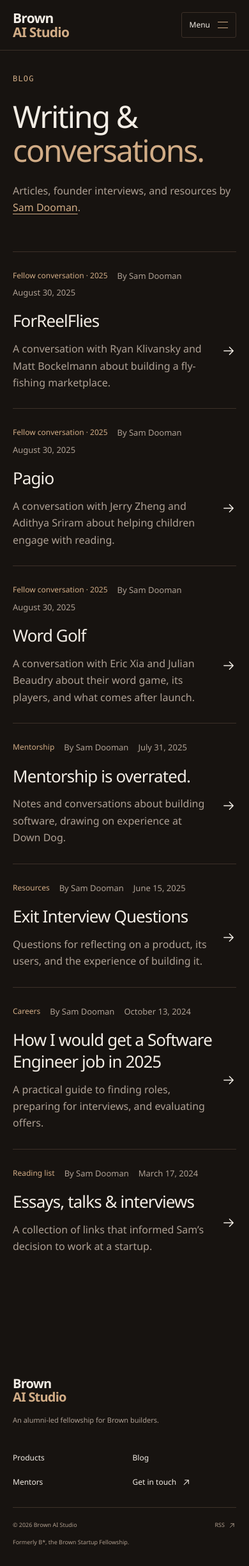
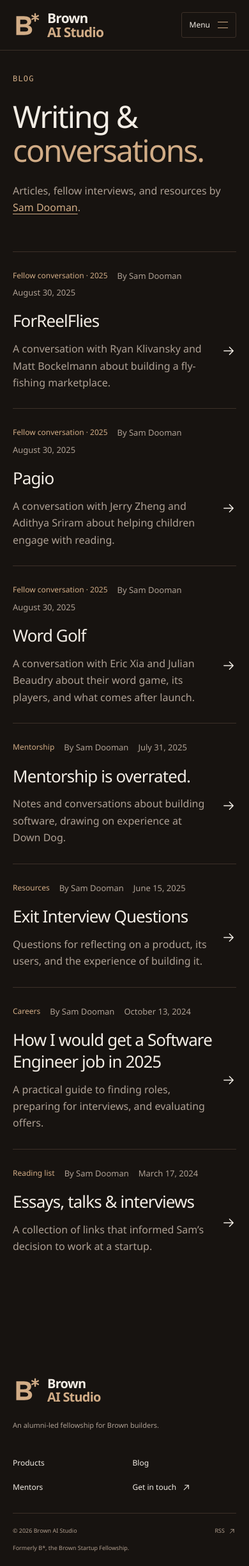
Before and after one commit to b-star-fellowship/b-star-fellowship.github.io, a Jekyll site: the page built from blog.html, in a window 390 px wide. Shown: the whole page at 64% size. Built offline with Jekyll 4.4.1, drawn with Linux system fonts in a browser that asks for light colours.

```diff
--- a/_data/products.json
+++ b/_data/products.json
@@ -123,6 +123,7 @@
     "headline": "Players, parents, and coaches in one place.",
     "summary": "Find coaches, schedule sessions, and keep everyone up to date in one place.",
     "website": "https://kadi.coach/",
+    "story_url": "/blog/kadi-summer-2026/",
     "focus": [
       "Coach discovery",
       "Scheduling",
--- a/_includes/byline.html
+++ b/_includes/byline.html
@@ -1,2 +1,2 @@
-<p class="byline">By {% if include.author == 'Sam Dooman' %}<a href="{{ '/mentors/#sam-dooman' | relative_url }}">Sam Dooman</a><span class="byline-role">Brown alumnus</span>{% else %}{{ include.author }}{% endif %}</p>
+<p class="byline">By {% if include.author == 'Sam Dooman' %}<a href="{{ '/mentors/#sam-dooman' | relative_url }}">Sam Dooman</a>{% else %}{{ include.author }}{% endif %}</p>
 {% if page.date and page.layout != 'post' %}<p class="article-date"><time datetime="{{ page.date | date: '%Y-%m-%d' }}">{{ page.date | date: '%B %-d, %Y' }}</time></p>{% endif %}
--- a/_includes/product-card.html
+++ b/_includes/product-card.html
@@ -37,7 +37,7 @@
   </div>
   <div class="product-links">
     {% if product.website %}<a class="text-link" href="{{ product.website }}">Visit website {% include arrow.html direction="diagonal" %}</a>{% endif %}
-    {% if product.story_url %}<a class="text-link" href="{{ product.story_url | relative_url }}">Founder interview {% include arrow.html %}</a>{% endif %}
+    {% if product.story_url %}<a class="text-link" href="{{ product.story_url | relative_url }}">Fellow interview {% include arrow.html %}</a>{% endif %}
     {% unless product.website or product.story_url %}<span class="product-private-note">Learn more through the founder profiles above.</span>{% endunless %}
   </div>
 </div>
--- a/_layouts/base.html
+++ b/_layouts/base.html
@@ -9,7 +9,8 @@
   <meta property="og:title" content="{{ page.title | default: site.title | escape }}">
   <meta property="og:description" content="{{ page.description | default: site.description | escape }}">
   <meta property="og:type" content="{% if page.layout == 'post' %}article{% else %}website{% endif %}">
-  <link rel="icon" href="{{ '/assets/img/studio-mark.svg' | relative_url }}" type="image/svg+xml">
+  <link rel="icon" href="{{ '/favicon.ico' | relative_url }}" sizes="16x16 32x32 48x48">
+  <link rel="icon" href="{{ '/assets/img/studio-mark.svg' | relative_url }}?v=bstar" type="image/svg+xml" sizes="any">
   <link rel="stylesheet" href="{{ '/assets/css/studio.css' | relative_url }}">
   {% feed_meta %}
   <script src="{{ '/assets/js/studio.js' | relative_url }}" defer></script>
@@ -20,6 +21,7 @@
   <header class="site-header">
     <div class="container header-inner">
       <a class="wordmark" href="{{ '/' | relative_url }}" aria-label="Brown AI Studio home">
+        <img class="wordmark-symbol" src="{{ '/assets/img/studio-mark.svg' | relative_url }}" width="52" height="52" alt="" aria-hidden="true">
         <span>Brown<span class="wordmark-second">AI Studio</span></span>
       </a>
       <button class="menu-toggle" type="button" aria-expanded="false" aria-controls="site-nav"><span>Menu</span><span class="menu-icon" aria-hidden="true"></span></button>
@@ -36,7 +38,7 @@
   <main id="main">{{ content }}</main>
   <footer class="site-footer">
     <div class="container footer-top">
-      <div><a class="wordmark" href="{{ '/' | relative_url }}"><span>Brown<span class="wordmark-second">AI Studio</span></span></a><p>An alumni-led fellowship for Brown builders.</p></div>
+      <div><a class="wordmark" href="{{ '/' | relative_url }}"><img class="wordmark-symbol" src="{{ '/assets/img/studio-mark.svg' | relative_url }}" width="52" height="52" alt="" aria-hidden="true"><span>Brown<span class="wordmark-second">AI Studio</span></span></a><p>An alumni-led fellowship for Brown builders.</p></div>
       <div class="footer-links"><a href="{{ '/products/' | relative_url }}">Products</a><a href="{{ '/blog/' | relative_url }}">Blog</a><a href="{{ '/mentors/' | relative_url }}">Mentors</a><a href="mailto:{{ site.email }}">Get in touch {% include arrow.html direction="diagonal" %}</a></div>
     </div>
     <div class="container footer-bottom"><span>© {{ 'now' | date: '%Y' }} Brown AI Studio</span><span>Formerly B*, the Brown Startup Fellowship.</span><a href="{{ '/feed.xml' | relative_url }}">RSS {% include arrow.html direction="diagonal" %}</a></div>
--- a/assets/css/studio.css
+++ b/assets/css/studio.css
@@ -629,6 +629,23 @@ max-width:100%;
   height:auto;
 }
 
+.prose .article-photo {
+  margin:36px 0;
+}
+
+.prose .article-photo img {
+  display:block;
+  width:100%;
+  border-radius:4px;
+}
+
+.prose .article-photo figcaption {
+  margin-top:10px;
+  color:var(--muted);
+  font-size:13px;
+  line-height:1.6;
+}
+
 .prose table {
 display:block;
   overflow-x:auto;
@@ -1021,7 +1038,7 @@ padding:0;
 color:var(--accent);
 }
 
-/* A typographic identity, without an AI-style symbol. */
+/* Brown AI Studio wordmark and B* monogram. */
 [hidden] { display: none !important; }
 .sr-only {
   position: absolute;
@@ -1035,6 +1052,7 @@ color:var(--accent);
   border: 0;
 }
 .wordmark { font-size: 25px; line-height: 1.05; letter-spacing: -.8px; }
+.wordmark-symbol { width: 52px; height: 52px; flex-shrink: 0; }
 .wordmark-second { color: var(--accent); }
 .site-nav { gap: 25px; font-size: 14px; }
 .button-small { font-size: 14px; }
@@ -1162,7 +1180,6 @@ color:var(--accent);
 /* Existing writing is attributed, with the original Markdown URLs intact. */
 .prose .byline { display: flex; align-items: center; flex-wrap: wrap; gap: 5px; font-size: 14px; margin-bottom: 23px; color: #cbbbad; }
 .prose .byline a { text-decoration: none; }
-.byline-role { padding-left: 12px; margin-left: 8px; border-left: 1px solid var(--line); color: var(--muted); }
 .blog-header a { color: var(--accent); text-underline-offset: 4px; text-decoration: underline; }
 .writing-row { display: grid; grid-template-columns: 220px 1fr; gap: 35px; border-top: 1px solid var(--line); padding-block: 32px; }
 .writing-meta { display: flex; flex-direction: column; gap: 6px; color: var(--muted); font-size: 13px; }
@@ -1205,7 +1222,7 @@ color:var(--accent);
   .mentor-profile { grid-template-columns: 275px 1fr; gap: 40px; }
 }
 @media (max-width: 900px) {
-  .hero { padding-block: 80px; min-height: 550px; }
+  .hero { padding-block: 80px 160px; min-height: 550px; }
   .hero h1 { font-size: 73px; }
   .hero-description { font-size: 17px; max-width: 480px; }
   .hero-field { width: 72%; opacity: .55; }
@@ -1231,7 +1248,8 @@ color:var(--accent);
 }
 @media (max-width: 640px) {
   .wordmark { font-size: 21px; }
-  .hero { padding-block: 65px 70px; min-height: auto; }
+  .wordmark-symbol { width: 44px; height: 44px; }
+  .hero { padding-block: 65px 190px; min-height: auto; }
   .hero h1 { font-size: clamp(50px, 13vw, 76px); margin-bottom: 28px; line-height: 1.05; letter-spacing: -.05em; }
   .hero-description { font-size: 16px; line-height: 1.8; max-width: 450px; }
   .hero-actions { align-items: flex-start; flex-direction: column; gap: 22px; margin-top: 30px; }
@@ -1279,7 +1297,6 @@ color:var(--accent);
   .mentor-photo { max-width: 330px; }
   .mentor-bio h2 { font-size: 38px; }
   .mentor-links { gap: 18px 23px; }
-  .byline-role { display: block; font-size: 13px; }
 }
 @media (prefers-reduced-motion: reduce) {
   .network-halo { animation: none !important; opacity: 0; }
--- a/blog.html
+++ b/blog.html
@@ -2,13 +2,13 @@
 layout: base
 title: Writing & conversations
 permalink: /blog/
-description: Articles, founder interviews, and resources by Sam Dooman.
+description: Articles, fellow interviews, and resources by Sam Dooman.
 ---
 <div class="container page-shell">
   <header class="blog-header">
     <p class="eyebrow">BLOG</p>
     <h1>Writing &<br><span class="accent-text">conversations.</span></h1>
-    <p>Articles, founder interviews, and resources by <a href="{{ '/mentors/#sam-dooman' | relative_url }}">Sam Dooman</a>.</p>
+    <p>Articles, fellow interviews, and resources by <a href="{{ '/mentors/#sam-dooman' | relative_url }}">Sam Dooman</a>.</p>
   </header>
   <div class="post-list">
     {% for post in site.posts %}
```
Also changed, not shown: assets/js/hero-network.js (+12 -13 lines), assets/img/posts/kadi-summer-2026/cafe-workspace.jpeg (added), assets/img/posts/kadi-summer-2026/outdoors.jpeg (added), assets/img/posts/kadi-summer-2026/working-together.jpeg (added), assets/img/studio-mark.svg, favicon.ico, readme.md, 1 other file.
